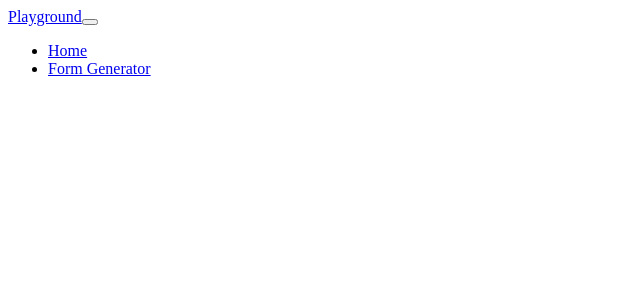
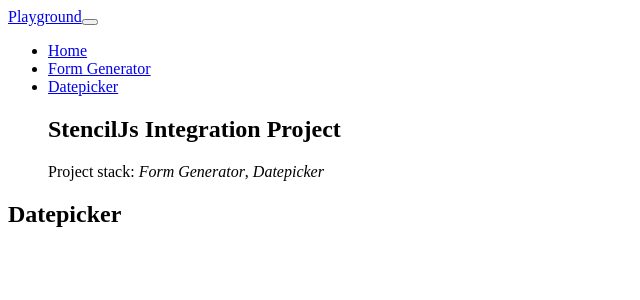
Before and after one commit to Uiseguys/form-generator-integration-test, an Angular app: page /datepicker in a window 1280 px wide. Shown: the top 300 px of the page, without its empty margins (0-640 px from the left). Built offline with nearby package versions, Linux system fonts and the light colour scheme.

Commit message:
added datepicker component

```diff
--- a/src/app/app.module.ts
+++ b/src/app/app.module.ts
@@ -5,6 +5,7 @@ import { Http, HttpModule } from '@angular/http';
 import { FormsModule } from '@angular/forms';
 import { routes } from './app.routing';
 import '@ui-guys/form-generator';
+// import '@ui-guys/stencil-bs-ui-lib';
 
 // Components
 import { ErrorComponent } from './error/error.component';
@@ -12,6 +13,8 @@ import { AppComponent } from './app.component';
 import { HeaderComponent } from './header/header.component';
 import { HomeComponent } from './home/home.component';
 import { FormGeneratorComponent } from './formGenerator/formGenerator.component';
+import { DatepickerComponent } from './datepicker/datepicker.component';
+
 
 @NgModule({
     imports: [
@@ -25,7 +28,8 @@ import { FormGeneratorComponent } from './formGenerator/formGenerator.component'
         AppComponent,
         HeaderComponent,
         HomeComponent,
-        FormGeneratorComponent
+        FormGeneratorComponent,
+        DatepickerComponent
     ],
     providers: [],
     bootstrap: [AppComponent],
--- a/src/app/app.routing.ts
+++ b/src/app/app.routing.ts
@@ -1,9 +1,11 @@
 import { HomeComponent } from './home/home.component';
 import { FormGeneratorComponent } from './formGenerator/formGenerator.component';
+import { DatepickerComponent } from './datepicker/datepicker.component';
 import { ErrorComponent } from './error/error.component';
 
 export const routes = [
     { path: '', component: HomeComponent },
     { path: 'form-generator', component: FormGeneratorComponent },
+    { path: 'datepicker', component: DatepickerComponent },
     { path: '**', component: ErrorComponent }
 ];
--- /dev/null
+++ b/src/app/datepicker/datepicker.component.html
@@ -0,0 +1,29 @@
+<section class="container">
+    <div class="row">
+        <div class="col-lg-12">
+            <div class="jumbotron jumbotron-fluid">
+                <blockquote class="blockquote text-center">
+                    <h2 class="mb-0">StencilJs Integration Project</h2>
+                    <footer class="blockquote-footer">
+                        Project stack:
+                        <cite title="Source Title">Form Generator</cite>,
+                        <cite title="Source Title">Datepicker</cite>
+                    </footer>
+                </blockquote>
+            </div>
+
+            <div class="jumbotron jumbotron-fluid">
+                <div class="col-lg-12 mt-5 mb-5 text-center">
+                    <h1>Datepicker</h1>
+                </div>
+
+                <div class="col-lg-10 mb-4 d-block"  style="margin: 0 auto;">
+                    <cwc-styles></cwc-styles>
+                    <cwc-datepicker class="mx-5" start-date="03/25/2018" end-date="04/12/2018"></cwc-datepicker>
+
+                    <cwc-datepicker class="styled mx-5" lang="de"></cwc-datepicker>
+                </div>
+            </div>
+        </div>
+    </div>
+</section>
--- a/src/app/header/header.component.html
+++ b/src/app/header/header.component.html
@@ -15,6 +15,10 @@
                         <li class="nav-item">
                             <a class="nav-link" [routerLink]="['/form-generator']">Form Generator</a>
                         </li>
+
+                        <li class="nav-item">
+                            <a class="nav-link" [routerLink]="['/datepicker']">Datepicker</a>
+                        </li>
                     </ul>
                 </div>
             </nav>
```
Also changed, not shown: src/app/datepicker/datepicker.component.ts (added, +8 -0 lines).
